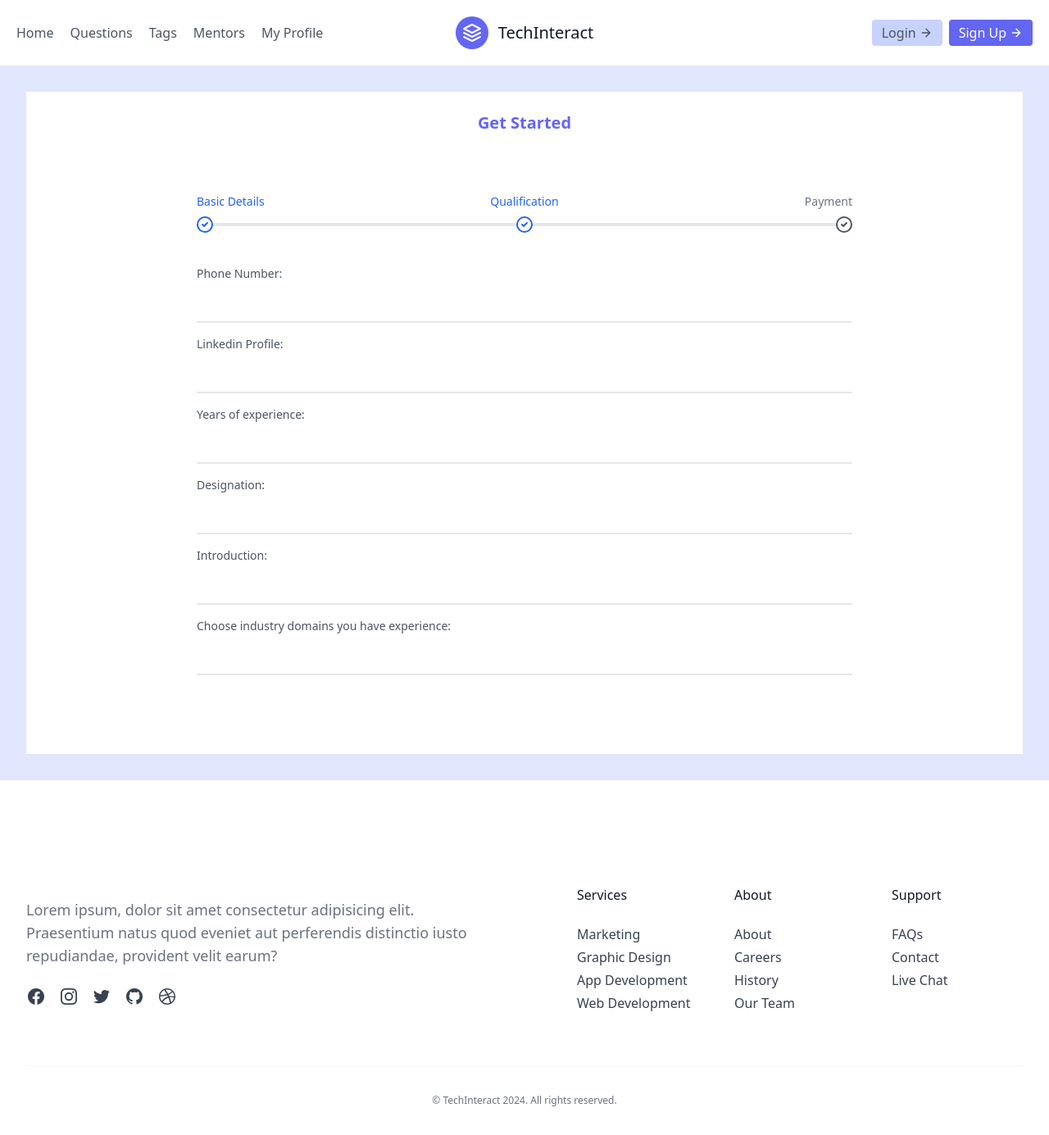
After one commit to avnishbharadva/techinteract, a Django app: page /become-mentor in a window 1280 px wide. The commit adds this page. Shown: the whole page at 82% size. Run offline with Django 4.2, Linux system fonts and the light colour scheme; some libraries are stand-ins or nearby versions.

Commit message:
mentor eligble and basic form design

```diff
--- a/main/urls.py
+++ b/main/urls.py
@@ -14,4 +14,5 @@ urlpatterns = [
     path('add_response', views.add_response, name="add_response"),
     path('profile', views.profile, name='profile'),
     path('user_points/<int:user_id>/<int:question_id>/<int:res_id>', views.user_points, name='user_points'),
+    path('become-mentor', views.become_mentor, name='become_mentor'),
 ]
--- a/main/views.py
+++ b/main/views.py
@@ -147,3 +147,6 @@ def user_points(request, user_id,question_id,res_id):
         user.save()
         response.save()
     return redirect(f'/question/{question_id}')
+
+def become_mentor(request):
+    return render(request, 'mentor_form.html')
--- /dev/null
+++ b/templates/mentor_form.html
@@ -0,0 +1,115 @@
+{% extends 'base.html' %}
+
+{% block content %}
+
+<div class="p-8 bg-indigo-100 ">
+    <div class="container bg-white p-4">
+        <h2 class="text-xl my-2 font-semibold text-indigo-500 text-center">Get Started</h2>
+
+        <div class="px-48 py-16">
+            <div>
+                <h2 class="sr-only">Steps</h2>
+
+                <div class="after:mt-4 after:block after:h-1 after:w-full after:rounded-lg after:bg-gray-200">
+                    <ol class="grid grid-cols-3 text-sm font-medium text-gray-500">
+                        <li class="relative flex justify-start text-blue-600">
+                            <span class="absolute -bottom-[1.75rem] start-0 rounded-full bg-blue-600 text-white">
+                                <svg class="h-5 w-5" xmlns="http://www.w3.org/2000/svg" viewBox="0 0 20 20"
+                                    fill="currentColor">
+                                    <path fill-rule="evenodd"
+                                        d="M10 18a8 8 0 100-16 8 8 0 000 16zm3.707-9.293a1 1 0 00-1.414-1.414L9 10.586 7.707 9.293a1 1 0 00-1.414 1.414l2 2a1 1 0 001.414 0l4-4z"
+                                        clip-rule="evenodd" />
+                                </svg>
+                            </span>
+
+                            <span class="hidden sm:block"> Basic Details </span>
+
+                            <svg class="size-6 sm:hidden" xmlns="http://www.w3.org/2000/svg" fill="none"
+                                viewBox="0 0 24 24" stroke="currentColor" stroke-width="2">
+                                <path stroke-linecap="round" stroke-linejoin="round"
+                                    d="M10 6H5a2 2 0 00-2 2v9a2 2 0 002 2h14a2 2 0 002-2V8a2 2 0 00-2-2h-5m-4 0V5a2 2 0 114 0v1m-4 0a2 2 0 104 0m-5 8a2 2 0 100-4 2 2 0 000 4zm0 0c1.306 0 2.417.835 2.83 2M9 14a3.001 3.001 0 00-2.83 2M15 11h3m-3 4h2" />
+                            </svg>
+                        </li>
+
+                        <li class="relative flex justify-center text-blue-600">
+                            <span
+                                class="absolute -bottom-[1.75rem] left-1/2 -translate-x-1/2 rounded-full bg-blue-600 text-white">
+                                <svg class="h-5 w-5" xmlns="http://www.w3.org/2000/svg" viewBox="0 0 20 20"
+                                    fill="currentColor">
+                                    <path fill-rule="evenodd"
+                                        d="M10 18a8 8 0 100-16 8 8 0 000 16zm3.707-9.293a1 1 0 00-1.414-1.414L9 10.586 7.707 9.293a1 1 0 00-1.414 1.414l2 2a1 1 0 001.414 0l4-4z"
+                                        clip-rule="evenodd" />
+                                </svg>
+                            </span>
+
+                            <span class="hidden sm:block"> Qualification </span>
+
+                            <svg class="mx-auto size-6 sm:hidden" xmlns="http://www.w3.org/2000/svg" fill="none"
+                                viewBox="0 0 24 24" stroke="currentColor" stroke-width="2">
+                                <path stroke-linecap="round" stroke-linejoin="round"
+                                    d="M17.657 16.657L13.414 20.9a1.998 1.998 0 01-2.827 0l-4.244-4.243a8 8 0 1111.314 0z" />
+                                <path stroke-linecap="round" stroke-linejoin="round"
+                                    d="M15 11a3 3 0 11-6 0 3 3 0 016 0z" />
+                            </svg>
+                        </li>
+
+                        <li class="relative flex justify-end">
+                            <span class="absolute -bottom-[1.75rem] end-0 rounded-full bg-gray-600 text-white">
+                                <svg class="h-5 w-5" xmlns="http://www.w3.org/2000/svg" viewBox="0 0 20 20"
+                                    fill="currentColor">
+                                    <path fill-rule="evenodd"
+                                        d="M10 18a8 8 0 100-16 8 8 0 000 16zm3.707-9.293a1 1 0 00-1.414-1.414L9 10.586 7.707 9.293a1 1 0 00-1.414 1.414l2 2a1 1 0 001.414 0l4-4z"
+                                        clip-rule="evenodd" />
+                                </svg>
+                            </span>
+
+                            <span class="hidden sm:block"> Payment </span>
+
+                            <svg class="size-6 sm:hidden" xmlns="http://www.w3.org/2000/svg" fill="none"
+                                viewBox="0 0 24 24" stroke="currentColor" stroke-width="2">
+                                <path stroke-linecap="round" stroke-linejoin="round"
+                                    d="M3 10h18M7 15h1m4 0h1m-7 4h12a3 3 0 003-3V8a3 3 0 00-3-3H6a3 3 0 00-3 3v8a3 3 0 003 3z" />
+                            </svg>
+                        </li>
+                    </ol>
+                </div>
+            </div>
+
+            <form action="" method="post" class="mt-12">
+                {% csrf_token %}
+                <div class="mb-4">
+                    <label for="name" class="block text-gray-600 text-sm font-medium mb-2">Phone Number:</label>
+                    <input type="text" id="name" name="query" required
+                           class="w-full px-4 py-2 border-b-2 focus:outline-none focus:border-indigo-600" autocomplete="off">
+                </div>
+                <div class="mb-4">
+                    <label for="name" class="block text-gray-600 text-sm font-medium mb-2">Linkedin Profile:</label>
+                    <input type="text" id="name" name="query" required
+                           class="w-full px-4 py-2 border-b-2 focus:outline-none focus:border-indigo-600" autocomplete="off">
+                </div>
+                <div class="mb-4">
+                    <label for="name" class="block text-gray-600 text-sm font-medium mb-2">Years of experience:</label>
+                    <input type="text" id="name" name="query" required
+                           class="w-full px-4 py-2 border-b-2 focus:outline-none focus:border-indigo-600" autocomplete="off">
+                </div>
+                <div class="mb-4">
+                    <label for="name" class="block text-gray-600 text-sm font-medium mb-2">Designation:</label>
+                    <input type="text" id="name" name="query" required
+                           class="w-full px-4 py-2 border-b-2 focus:outline-none focus:border-indigo-600" autocomplete="off">
+                </div>
+                <div class="mb-4">
+                    <label for="name" class="block text-gray-600 text-sm font-medium mb-2">Introduction:</label>
+                    <input type="text" id="name" name="query" required
+                           class="w-full px-4 py-2 border-b-2 focus:outline-none focus:border-indigo-600" autocomplete="off">
+                </div>
+                <div class="mb-4">
+                    <label for="name" class="block text-gray-600 text-sm font-medium mb-2">Choose industry domains you have experience:</label>
+                    <input type="text" id="name" name="query" required
+                           class="w-full px-4 py-2 border-b-2 focus:outline-none focus:border-indigo-600" autocomplete="off">
+                </div>
+            </form>
+        </div>
+    </div>
+</div>
+
+{% endblock %}
```
Also changed, not shown: templates/my_profile.html (+98 -24 lines), templates/question_detail.html (+0 -10 lines), main/models.py (line endings or trailing spaces).
